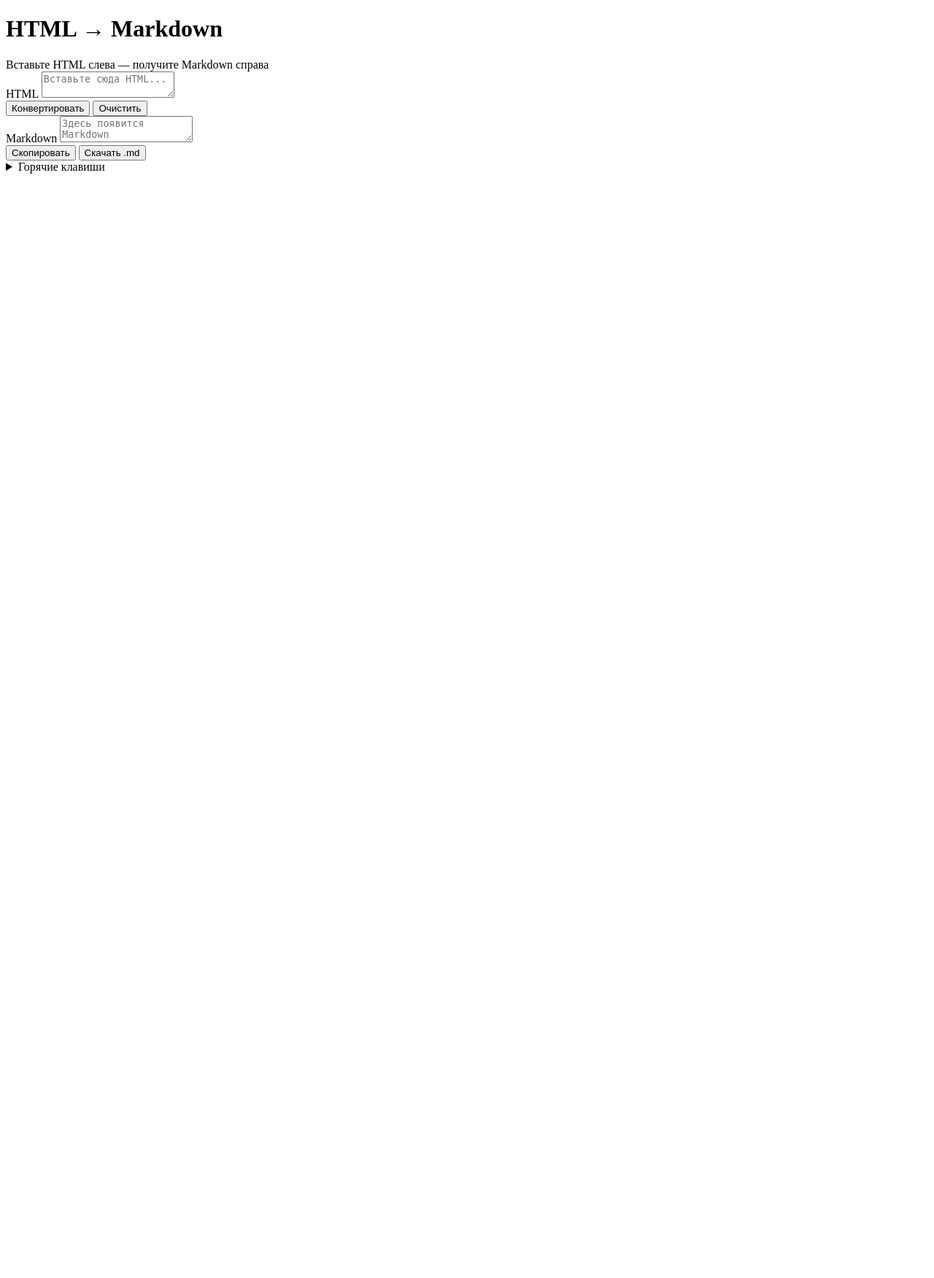
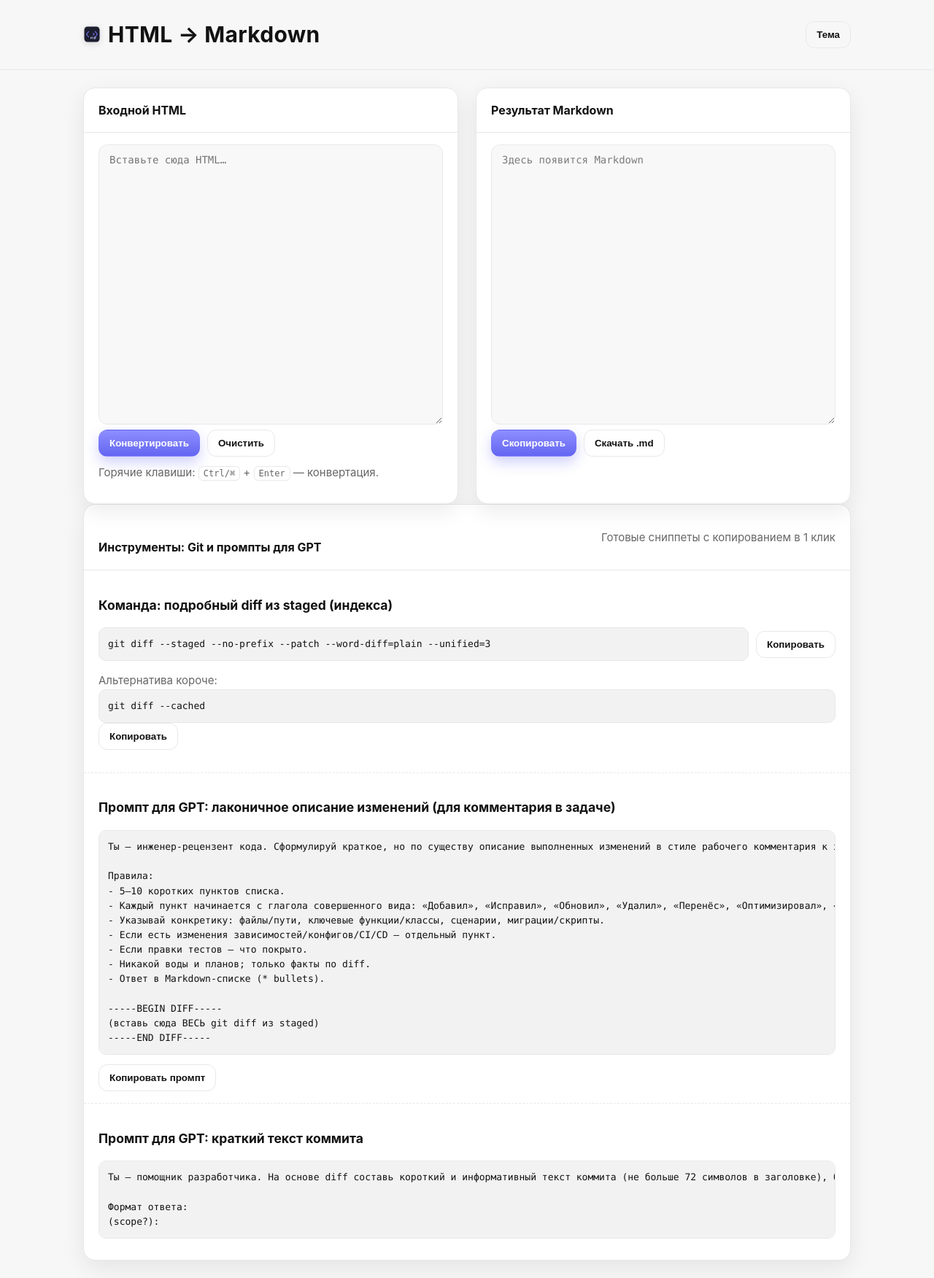
Before and after one commit to dszharikov/html2md-web, a FastAPI app: page / in a window 1280 px wide. Shown: the whole page at 73% size. Before the commit the page ends 238 px from the top, so only its background shows below. Run offline with FastAPI, Linux system fonts and the light colour scheme.

Commit message:
Изменение стилей и визуализации, добавление иконки

```diff
--- a/app/static/app.js
+++ b/app/static/app.js
@@ -1,20 +1,43 @@
-const htmlInput = document.getElementById("html-input");
-const mdOutput  = document.getElementById("md-output");
-const statusEl  = document.getElementById("status");
-const convertBtn = document.getElementById("convert-btn");
-const clearBtn   = document.getElementById("clear-btn");
-const copyBtn    = document.getElementById("copy-btn");
-const downloadBtn= document.getElementById("download-btn");
+const htmlInput   = document.getElementById("html-input");
+const mdOutput    = document.getElementById("md-output");
+const statusEl    = document.getElementById("status");
+const convertBtn  = document.getElementById("convert-btn");
+const clearBtn    = document.getElementById("clear-btn");
+const copyBtn     = document.getElementById("copy-btn");
+const downloadBtn = document.getElementById("download-btn");
+const themeToggle = document.getElementById("theme-toggle");
 
-function setStatus(msg) { statusEl.textContent = msg || ""; }
+// ===== Theme =====
+const THEME_KEY = "html2md_theme";
+function applyTheme(v){
+  if (!v || v === "auto"){ document.documentElement.setAttribute("data-theme",""); return; }
+  document.documentElement.setAttribute("data-theme", v);
+  if (v === "dark"){
+    document.documentElement.style.setProperty("--bg", "#0f0f10");
+    document.documentElement.style.setProperty("--fg", "#e9e9ea");
+  }
+}
+function toggleTheme(){
+  const current = localStorage.getItem(THEME_KEY) || "auto";
+  const next = current === "dark" ? "light" : current === "light" ? "auto" : "dark";
+  localStorage.setItem(THEME_KEY, next);
+  applyTheme(next);
+  themeToggle.textContent = next === "dark" ? "Тема: тёмная" : next === "light" ? "Тема: светлая" : "Тема: авто";
+}
+applyTheme(localStorage.getItem(THEME_KEY) || "auto");
+themeToggle.textContent = (localStorage.getItem(THEME_KEY) || "auto") === "dark" ? "Тема: тёмная" :
+  (localStorage.getItem(THEME_KEY) || "auto") === "light" ? "Тема: светлая" : "Тема: авто";
+themeToggle.addEventListener("click", toggleTheme);
 
-async function convert() {
+// ===== Convert =====
+function setStatus(msg){ statusEl.textContent = msg || ""; }
+
+async function convert(){
   setStatus("Конвертируем…");
   convertBtn.disabled = true;
-  try {
+  try{
     const res = await fetch("/api/convert", {
-      method: "POST",
-      headers: { "Content-Type": "application/json" },
+      method:"POST", headers:{ "Content-Type":"application/json" },
       body: JSON.stringify({ html: htmlInput.value || "" })
     });
     const data = await res.json();
@@ -23,15 +46,15 @@ async function convert() {
     localStorage.setItem("html2md_last_html", htmlInput.value || "");
     localStorage.setItem("html2md_last_md", mdOutput.value || "");
     setStatus("Готово ✅");
-  } catch (e) {
+  }catch(e){
     mdOutput.value = "";
     setStatus(`Ошибка: ${e.message}`);
-  } finally {
+  }finally{
     convertBtn.disabled = false;
   }
 }
 
-function clearAll() {
+function clearAll(){
   htmlInput.value = "";
   mdOutput.value = "";
   setStatus("");
@@ -40,30 +63,39 @@ function clearAll() {
   htmlInput.focus();
 }
 
-async function copyMD() {
-  try {
+async function copyMD(){
+  try{
     await navigator.clipboard.writeText(mdOutput.value || "");
     setStatus("Скопировано 📋");
-  } catch {
+  }catch{
     setStatus("Не удалось скопировать");
   }
 }
 
-function downloadMD() {
-  const blob = new Blob([mdOutput.value || ""], { type: "text/markdown;charset=utf-8" });
+function downloadMD(){
+  const blob = new Blob([mdOutput.value || ""], { type:"text/markdown;charset=utf-8" });
   const a = document.createElement("a");
   a.href = URL.createObjectURL(blob);
   a.download = "note.md";
   document.body.appendChild(a);
-  a.click();
-  a.remove();
+  a.click(); a.remove();
   setStatus("Скачано как note.md");
 }
 
-document.addEventListener("keydown", (e) => {
-  if ((e.ctrlKey || e.metaKey) && e.key === "Enter") {
-    e.preventDefault(); convert();
-  }
+// Copy helpers for snippets
+function copyBySelector(sel){
+  const el = document.querySelector(sel);
+  if (!el) return;
+  const text = el.tagName === "PRE" || el.tagName === "TEXTAREA" ? el.textContent : el.innerText;
+  navigator.clipboard.writeText(text).then(()=> setStatus("Скопировано 📋")).catch(()=> setStatus("Не удалось скопировать"));
+}
+document.querySelectorAll("[data-copy]").forEach(btn=>{
+  btn.addEventListener("click", ()=> copyBySelector(btn.getAttribute("data-copy")));
+});
+
+// Hotkeys
+document.addEventListener("keydown", (e)=>{
+  if ((e.ctrlKey||e.metaKey) && e.key === "Enter"){ e.preventDefault(); convert(); }
 });
 
 convertBtn.addEventListener("click", convert);
@@ -71,6 +103,6 @@ clearBtn.addEventListener("click", clearAll);
 copyBtn.addEventListener("click", copyMD);
 downloadBtn.addEventListener("click", downloadMD);
 
-// восстановим последний ввод
+// Restore last
 htmlInput.value = localStorage.getItem("html2md_last_html") || "";
 mdOutput.value  = localStorage.getItem("html2md_last_md") || "";
--- a/app/static/style.css
+++ b/app/static/style.css
@@ -0,0 +1,89 @@
+/* ====== БАЗА ====== */
+:root{
+  --bg: #0f0f10;
+  --fg: #e9e9ea;
+  --muted:#a0a0a7;
+  --card:#161618;
+  --border:#222226;
+  --accent:#8e8eff;
+  --accent-2:#6366f1;
+  --shadow: 0 10px 30px rgba(0,0,0,.35);
+  --radius:16px;
+  --font: 15px;
+}
+@media (prefers-color-scheme: light){
+  :root{
+    --bg:#f7f7f8; --fg:#121212; --muted:#666; --card:#ffffff; --border:#e8e8ec;
+    --shadow: 0 10px 30px rgba(0,0,0,.08);
+  }
+}
+html,body{height:100%}
+*{box-sizing:border-box}
+body{
+  margin:0; font:400 var(--font)/1.55 ui-sans-serif, -apple-system, Segoe UI, Roboto, Inter, Arial;
+  background:var(--bg); color:var(--fg);
+}
+
+/* ====== ЛЕЙАУТ ====== */
+.container{max-width:1100px; margin:0 auto; padding:24px;}
+.site-header{position:sticky; top:0; backdrop-filter:saturate(180%) blur(8px); background:color-mix(in oklab, var(--bg), transparent 8%); border-bottom:1px solid var(--border); z-index:20;}
+.header-inner{display:flex; align-items:center; justify-content:space-between; gap:16px;}
+.brand{display:flex; align-items:center; gap:10px;}
+.logo{display:block; filter:drop-shadow(0 2px 4px rgba(0,0,0,.15))}
+.title{margin:0; font-weight:700; letter-spacing:.3px}
+.site-footer{padding-block:40px; display:flex; justify-content:center}
+
+.grid{display:grid; grid-template-columns:1fr 1fr; gap:24px}
+@media (max-width: 980px){ .grid{grid-template-columns:1fr} }
+
+.card{
+  background:var(--card); border:1px solid var(--border); border-radius:var(--radius);
+  box-shadow:var(--shadow); overflow:hidden;
+}
+.card-head{padding:18px 20px; border-bottom:1px solid var(--border); display:flex; align-items:end; justify-content:space-between; gap:12px}
+.card-head h2{margin:0; font-size:16px}
+.card-body{padding:16px 20px}
+.tool + .tool{border-top:1px dashed var(--border)}
+
+.muted{color:var(--muted)}
+.hint{margin-top:10px; color:var(--muted)}
+.status{margin-left:8px; color:var(--muted)}
+
+/* ====== КНОПКИ / ИНПУТЫ ====== */
+.btn{
+  appearance:none; border:1px solid transparent; background:linear-gradient(180deg, var(--accent), var(--accent-2));
+  color:#fff; border-radius:12px; padding:10px 14px; cursor:pointer; font-weight:600; transition:transform .05s ease, box-shadow .2s ease;
+  box-shadow:0 8px 18px rgba(99,102,241,.3);
+}
+.btn:hover{transform:translateY(-1px)}
+.btn:active{transform:translateY(0)}
+.btn[disabled]{opacity:.6; cursor:not-allowed}
+.btn-lite{
+  background:transparent; color:var(--fg); border-color:var(--border); border-width:1px; border-style:solid;
+  box-shadow:none;
+}
+.btn-ghost{
+  background:transparent; color:var(--fg); border:1px solid var(--border); box-shadow:none;
+}
+.actions{display:flex; gap:10px; align-items:center; flex-wrap:wrap}
+
+textarea{
+  width:100%; min-height:48vh; resize:vertical; border-radius:12px; padding:12px 14px;
+  border:1px solid var(--border); background:color-mix(in oklab, var(--card), black 2%);
+  color:var(--fg); font-family:ui-monospace, SFMono-Regular, Menlo, Consolas, "Liberation Mono", monospace; font-size:14px;
+}
+textarea[readonly]{opacity:.95}
+kbd{
+  background:color-mix(in oklab, var(--card), white 10%); border:1px solid var(--border); border-radius:6px; padding:2px 6px; font-family:ui-monospace, monospace; font-size:12px;
+}
+
+/* ====== СНИППЕТЫ ====== */
+.pre, code{
+  display:block; width:100%; background:color-mix(in oklab, var(--card), black 4%); color:var(--fg);
+  border:1px solid var(--border); border-radius:10px; padding:12px; overflow:auto; font-family:ui-monospace, SFMono-Regular, Menlo, Consolas, monospace; font-size:13px;
+}
+.snippet{display:flex; gap:10px; align-items:center}
+.snippet code{flex:1}
+
+/* ====== ДРУГОЕ ====== */
+a{color:var(--accent)}
--- a/app/templates/index.html
+++ b/app/templates/index.html
@@ -1,46 +1,114 @@
 <!doctype html>
-<html lang="ru">
+<html lang="ru" data-theme="">
 <head>
-  <meta charset="utf-8" />
+  <meta charset="utf-8"/>
   <meta name="viewport" content="width=device-width, initial-scale=1"/>
+  <meta name="theme-color" content="#0f0f10"/>
   <title>HTML → Markdown</title>
+  <link rel="icon" type="image/svg+xml" href="/static/favicon.svg"/>
   <link rel="stylesheet" href="/static/style.css"/>
 </head>
 <body>
-  <header>
-    <h1>HTML → Markdown</h1>
-    <div class="subtitle">Вставьте HTML слева — получите Markdown справа</div>
+  <header class="site-header">
+    <div class="container header-inner">
+      <div class="brand">
+        <img src="/static/favicon.svg" alt="" class="logo" width="24" height="24"/>
+        <h1 class="title">HTML → Markdown</h1>
+      </div>
+      <button id="theme-toggle" class="btn btn-ghost" title="Сменить тему" aria-label="Сменить тему">Тема</button>
+    </div>
   </header>
 
-  <main>
-    <section class="pane">
-      <label for="html-input">HTML</label>
-      <textarea id="html-input" placeholder="Вставьте сюда HTML..."></textarea>
-      <div class="row">
-        <button id="convert-btn">Конвертировать</button>
-        <button id="clear-btn" class="secondary">Очистить</button>
-        <span id="status" aria-live="polite"></span>
+  <main class="container">
+    <section class="grid">
+      <div class="card">
+        <div class="card-head">
+          <h2>Входной HTML</h2>
+        </div>
+        <div class="card-body">
+          <textarea id="html-input" placeholder="Вставьте сюда HTML…"></textarea>
+          <div class="actions">
+            <button id="convert-btn" class="btn">Конвертировать</button>
+            <button id="clear-btn" class="btn btn-lite">Очистить</button>
+            <span id="status" aria-live="polite" class="status"></span>
+          </div>
+          <p class="hint">Горячие клавиши: <kbd>Ctrl/⌘</kbd> + <kbd>Enter</kbd> — конвертация.</p>
+        </div>
+      </div>
+
+      <div class="card">
+        <div class="card-head">
+          <h2>Результат Markdown</h2>
+        </div>
+        <div class="card-body">
+          <textarea id="md-output" placeholder="Здесь появится Markdown" readonly></textarea>
+          <div class="actions">
+            <button id="copy-btn" class="btn">Скопировать</button>
+            <button id="download-btn" class="btn btn-lite">Скачать .md</button>
+          </div>
+        </div>
       </div>
     </section>
 
-    <section class="pane">
-      <label for="md-output">Markdown</label>
-      <textarea id="md-output" placeholder="Здесь появится Markdown" readonly></textarea>
-      <div class="row">
-        <button id="copy-btn">Скопировать</button>
-        <button id="download-btn" class="secondary">Скачать .md</button>
+    <section class="tools">
+      <div class="card">
+        <div class="card-head">
+          <h2>Инструменты: Git и промпты для GPT</h2>
+          <p class="muted">Готовые сниппеты с копированием в 1 клик</p>
+        </div>
+
+        <div class="card-body tool">
+          <h3>Команда: подробный diff из staged (индекса)</h3>
+          <div class="snippet">
+            <code id="cmd-staged">git diff --staged --no-prefix --patch --word-diff=plain --unified=3</code>
+            <button class="btn btn-ghost" data-copy="#cmd-staged">Копировать</button>
+          </div>
+          <p class="muted">Альтернатива короче: <code id="cmd-staged-short">git diff --cached</code>
+            <button class="btn btn-ghost" data-copy="#cmd-staged-short">Копировать</button>
+          </p>
+        </div>
+
+        <div class="card-body tool">
+          <h3>Промпт для GPT: лаконичное описание изменений (для комментария в задаче)</h3>
+          <pre id="prompt-notes" class="pre">
+Ты — инженер-рецензент кода. Сформулируй краткое, но по существу описание выполненных изменений в стиле рабочего комментария к задаче.
+
+Правила:
+- 5–10 коротких пунктов списка.
+- Каждый пункт начинается с глагола совершенного вида: «Добавил», «Исправил», «Обновил», «Удалил», «Перенёс», «Оптимизировал», «Переименовал».
+- Указывай конкретику: файлы/пути, ключевые функции/классы, сценарии, миграции/скрипты.
+- Если есть изменения зависимостей/конфигов/CI/CD — отдельный пункт.
+- Если правки тестов — что покрыто.
+- Никакой воды и планов; только факты по diff.
+- Ответ в Markdown-списке (* bullets).
+
+-----BEGIN DIFF-----
+(вставь сюда ВЕСЬ git diff из staged)
+-----END DIFF-----</pre>
+          <button class="btn btn-ghost" data-copy="#prompt-notes">Копировать промпт</button>
+        </div>
+
+        <div class="card-body tool">
+          <h3>Промпт для GPT: краткий текст коммита</h3>
+          <pre id="prompt-commit" class="pre">
+Ты — помощник разработчика. На основе diff составь короткий и информативный текст коммита (не больше 72 символов в заголовке), без точки в конце. Если нужно — добавь тело коммита (wrap 72). Следуй Conventional Commits, если явно прослеживается тип: feat/fix/refactor/test/docs/chore/build/ci.
+
+Формат ответа:
+<type>(scope?): <title>
+<пустая строка, если есть тело>
+<body — пункты по сути изменений, 2–5 строк, без воды>
+
+-----BEGIN DIFF-----
+(вставь сюда ВЕСЬ git diff из staged)
+-----END DIFF-----</pre>
+          <button class="btn btn-ghost" data-copy="#prompt-commit">Копировать промпт</button>
+        </div>
       </div>
     </section>
   </main>
 
-  <footer>
-    <details>
-      <summary>Горячие клавиши</summary>
-      <ul>
-        <li><kbd>Ctrl/⌘</kbd> + <kbd>Enter</kbd> — конвертировать</li>
-        <li><kbd>Ctrl/⌘</kbd> + <kbd>C</kbd> в поле Markdown — копировать</li>
-      </ul>
-    </details>
+  <footer class="site-footer container">
+    <span class="muted">HTML → Markdown · локально, минимализм, без внешних CDN</span>
   </footer>
 
   <script src="/static/app.js"></script>
```
Also changed, not shown: app/static/favicon.svg (added).
